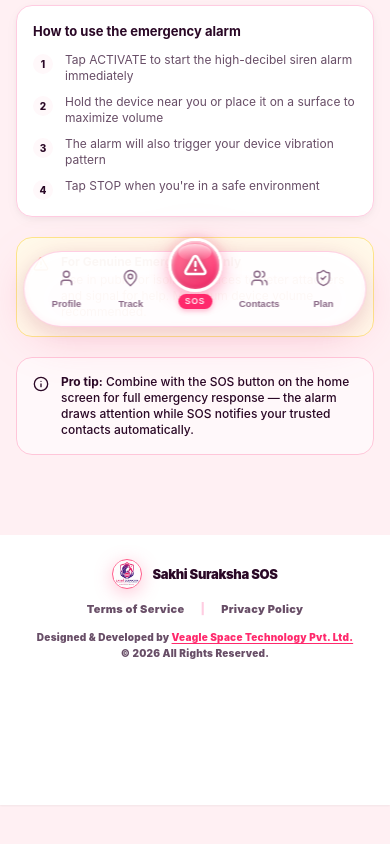
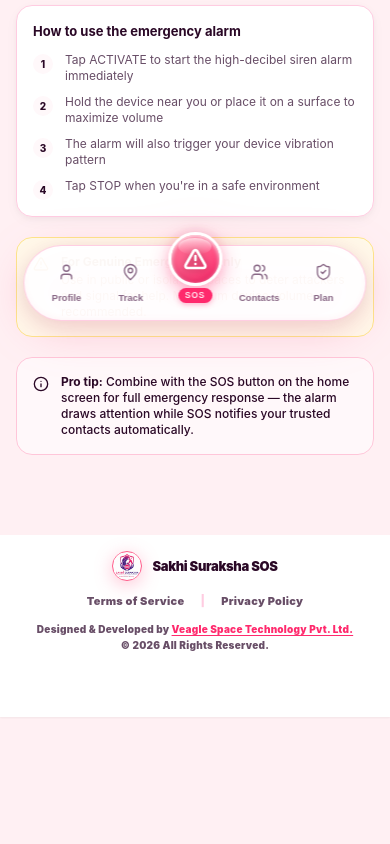
Before and after one commit to veaglespace-Tech/Veagle-safety, a Next.js app in the folder client/: page /alarm in a window 390 px wide. Shown: the part 513-1357 px from the top of the page. After the commit the page ends 1315 px from the top, so only its background shows below. Built offline with nearby package versions, Linux system fonts and the light colour scheme; no server answers.

Commit message:
fix: compact mobile footer bottom padding and position magic navbar at bottom 10px

```diff
--- a/client/src/components/layout/BottomNavigation.js
+++ b/client/src/components/layout/BottomNavigation.js
@@ -47,7 +47,7 @@
       <div
         style={{
           position: 'fixed',
-          bottom: '4px',
+          bottom: '10px',
           left: '50%',
           transform: 'translateX(-50%)',
           zIndex: 100,
--- a/client/src/components/layout/Footer.js
+++ b/client/src/components/layout/Footer.js
@@ -6,7 +6,7 @@
 
 export const Footer = () => {
   return (
-    <footer className="bg-white/95 backdrop-blur-xl border-t-1.5 border-[#FFCCE1] pt-6 pb-36 lg:py-4 text-[#2A0826] shadow-sm relative z-20 w-full mt-auto">
+    <footer className="bg-white/95 backdrop-blur-xl border-t-1.5 border-[#FFCCE1] pt-4 pb-16 lg:py-4 text-[#2A0826] shadow-sm relative z-20 w-full mt-auto">
       <div className="max-w-7xl mx-auto px-4 sm:px-6 lg:px-8 flex flex-col lg:flex-row items-center justify-between gap-3 text-xs font-extrabold text-[#684E67]">
 
         {/* LEFT: LOGO & BRAND */}
```
